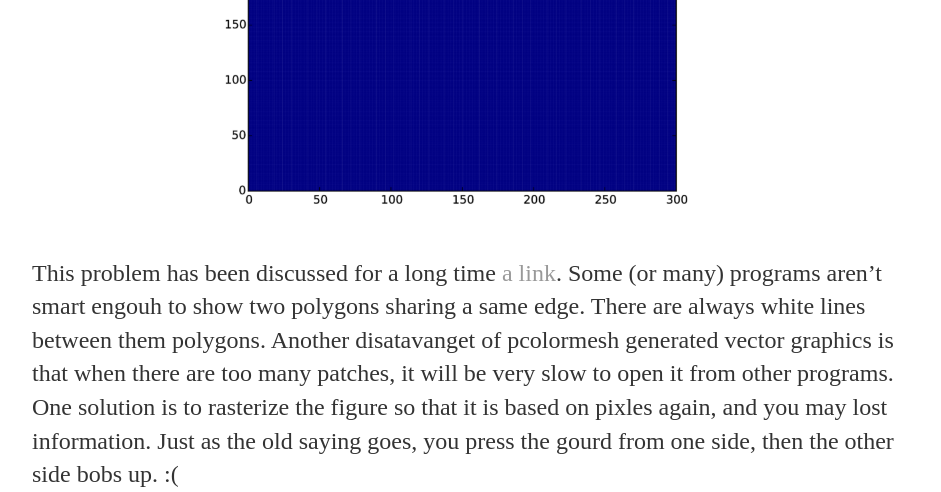
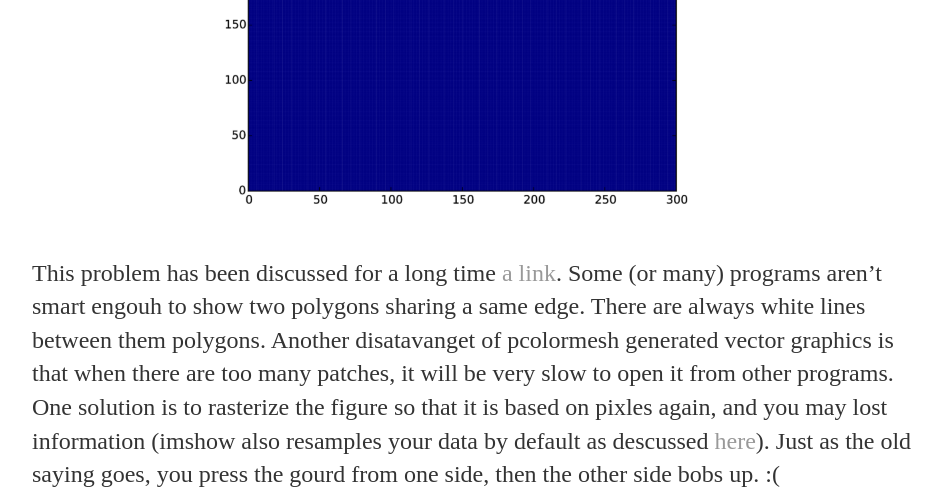
Before and after one commit to cover-me/cover-me.github.io, a Jekyll site: the page built from _posts/2019-02-17-Save-2d-data-as-a-figure.md, in a window 1280 px wide and 900 px high, scrolled down 3835 px, cut to the strip 0-492 px from the top of the window. Shown: the whole strip, without its empty margins (160-1101 px from the left). Built offline with Jekyll 4.4.1, drawn with Linux system fonts in a browser that asks for light colours.

Commit message:
Update 2019-02-17-Save-2d-data-as-a-figure.md

```diff
--- a/_posts/2019-02-17-Save-2d-data-as-a-figure.md
+++ b/_posts/2019-02-17-Save-2d-data-as-a-figure.md
@@ -69,4 +69,4 @@ plt.pcolormesh(np.zeros((10,10)))
 
 ![](/images/snapshoot_chrome_overleaf_pcolormesh_pdf_300x300.png)
 
-This problem has been discussed for a long time [a link](https://stackoverflow.com/questions/27092991/white-lines-in-matplotlibs-pcolor). Some (or many) programs aren't smart engouh to show two polygons sharing a same edge. There are always white lines between them polygons. Another disatavanget of pcolormesh generated vector graphics is that when there are too many patches, it will be very slow to open it from other programs. One solution is to rasterize the figure so that it is based on pixles again, and you may lost information. Just as the old saying goes, you press the gourd from one side, then the other side bobs up. :(
+This problem has been discussed for a long time [a link](https://stackoverflow.com/questions/27092991/white-lines-in-matplotlibs-pcolor). Some (or many) programs aren't smart engouh to show two polygons sharing a same edge. There are always white lines between them polygons. Another disatavanget of pcolormesh generated vector graphics is that when there are too many patches, it will be very slow to open it from other programs. One solution is to rasterize the figure so that it is based on pixles again, and you may lost information (imshow also resamples your data by default as descussed [here](https://github.com/matplotlib/matplotlib/issues/322)). Just as the old saying goes, you press the gourd from one side, then the other side bobs up. :(
```
